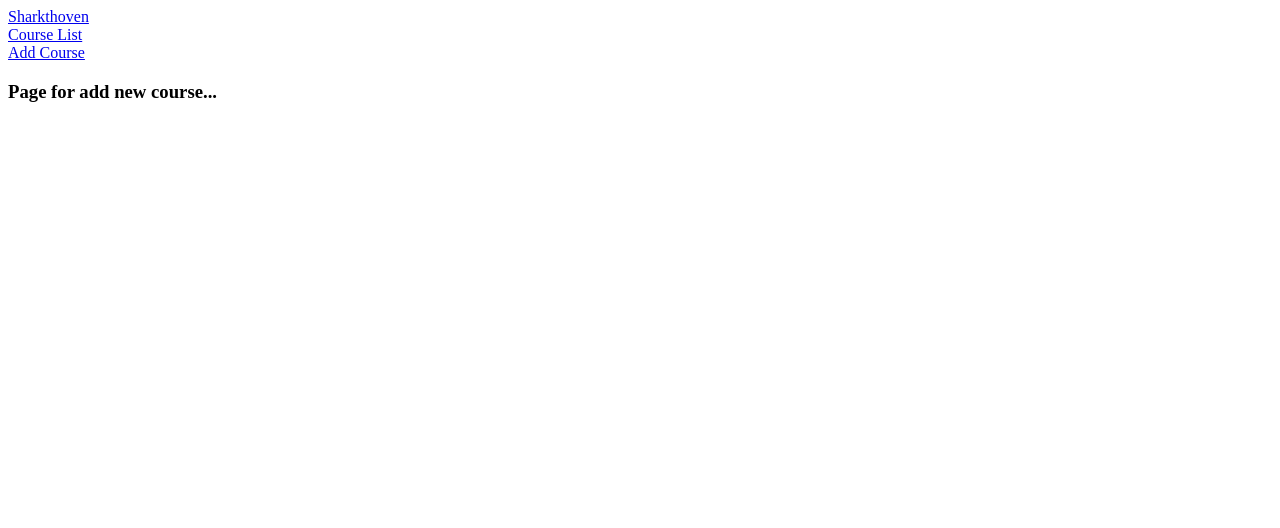
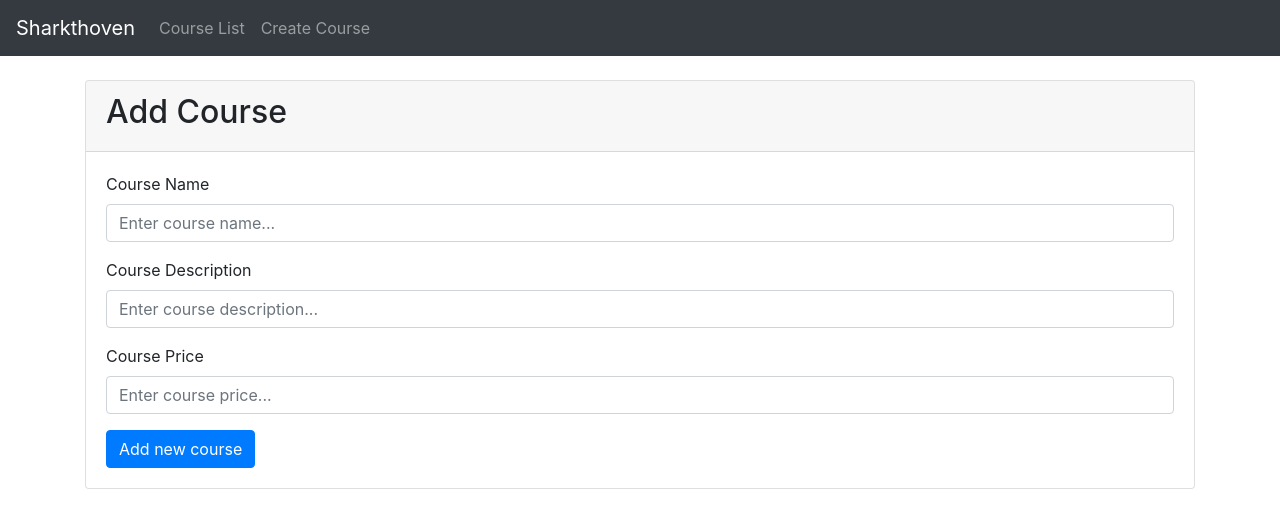
Before and after one commit to Sharkthovenzart/INT203_Groupwork_SPA, a Vue app: page /create_course in a window 1280 px wide. Shown: the top 528 px of the page. Built offline with nearby package versions, Linux system fonts and the light colour scheme.

Commit message:
[Update] Update 2 components using Bootstrap and adding vuex dpdc.

```diff
--- a/package.json
+++ b/package.json
@@ -10,7 +10,8 @@
   "dependencies": {
     "core-js": "^3.6.5",
     "vue": "^2.6.11",
-    "vue-router": "^3.5.1"
+    "vue-router": "^3.5.1",
+    "vuex": "^3.6.2"
   },
   "devDependencies": {
     "@vue/cli-plugin-babel": "~4.5.0",
--- a/public/index.html
+++ b/public/index.html
@@ -1,17 +1,32 @@
 <!DOCTYPE html>
 <html lang="">
+
 <head>
   <meta charset="utf-8">
   <meta http-equiv="X-UA-Compatible" content="IE=edge">
   <meta name="viewport" content="width=device-width,initial-scale=1.0">
   <link rel="icon" href="<%= BASE_URL %>favicon.ico">
+  <link rel="stylesheet" href="https://stackpath.bootstrapcdn.com/bootstrap/4.3.1/css/bootstrap.min.css"
+    integrity="sha384-ggOyR0iXCbMQv3Xipma34MD+dH/1fQ784/j6cY/iJTQUOhcWr7x9JvoRxT2MZw1T" crossorigin="anonymous" />
   <title><%= htmlWebpackPlugin.options.title %></title>
 </head>
+
 <body>
+  <script src="https://code.jquery.com/jquery-3.3.1.slim.min.js"
+    integrity="sha384-q8i/X+965DzO0rT7abK41JStQIAqVgRVzpbzo5smXKp4YfRvH+8abtTE1Pi6jizo" crossorigin="anonymous">
+  </script>
+  <script src="https://cdnjs.cloudflare.com/ajax/libs/popper.js/1.14.7/umd/popper.min.js"
+    integrity="sha384-UO2eT0CpHqdSJQ6hJty5KVphtPhzWj9WO1clHTMGa3JDZwrnQq4sF86dIHNDz0W1" crossorigin="anonymous">
+  </script>
+  <script src="https://stackpath.bootstrapcdn.com/bootstrap/4.3.1/js/bootstrap.min.js"
+    integrity="sha384-JjSmVgyd0p3pXB1rRibZUAYoIIy6OrQ6VrjIEaFf/nJGzIxFDsf4x0xIM+B07jRM" crossorigin="anonymous">
+  </script>
   <noscript>
-      <strong>We're sorry but <%= htmlWebpackPlugin.options.title %> doesn't work properly without JavaScript enabled. Please enable it to continue.</strong>
+    <strong>We're sorry but <%= htmlWebpackPlugin.options.title %> doesn't work properly without JavaScript enabled.
+      Please enable it to continue.</strong>
   </noscript>
   <div id="app"></div>
   <!-- built files will be auto injected -->
 </body>
+
 </html>
--- a/src/App.vue
+++ b/src/App.vue
@@ -1,15 +1,17 @@
 <template>
   <div>
     <!-- Navigation by Router -->
-    <div>
-      <router-link to="/">Sharkthoven</router-link>
-    </div>
-    <div>
-      <router-link to="/course_list">Course List</router-link>
-    </div>
-    <div>
-      <router-link to="/create_course">Add Course</router-link>
-    </div>
+    <nav class="navbar navbar-expand navbar-dark bg-dark">
+      <router-link to="/" class="navbar-brand">Sharkthoven</router-link>
+      <div class="navbar-nav mr-auto">
+        <li class="nav-item">
+          <router-link to="/course_list" class="nav-link">Course List</router-link>
+        </li>
+        <li class="nav-item">
+          <router-link to="/create_course" class="nav-link">Create Course</router-link>
+        </li>
+      </div>
+    </nav>
 
     <!-- Preview by Router -->
     <router-view></router-view>
@@ -18,8 +20,8 @@
 
 <script>
 export default {
-  name: 'App'
-}
+  name: "App",
+};
 </script>
 
 <style>
--- a/src/components/CourseList.vue
+++ b/src/components/CourseList.vue
@@ -1,5 +1,32 @@
 <template>
-  <div>
-    <h3>Page for list all course...</h3>
+  <div class="container fluid">
+    <br />
+    <div>
+      <div class="card">
+        <div class="card-header">
+          <h2>Course List</h2>
+        </div>
+        <div class="card-body">
+          <table class="table table-hover">
+            <thead>
+              <tr>
+                <th style="width: 8.33%">No</th>
+                <th style="width: 25%">Name</th>
+                <th style="width: 56%">Description</th>
+                <th style="width: 10.66%">Price &lpar;Baht&rpar;</th>
+              </tr>
+            </thead>
+            <tbody>
+              <tr>
+                <td>1</td>
+                <td>Discord 101</td>
+                <td>Basic knowledge for making server</td>
+                <td>1500</td>
+              </tr>
+            </tbody>
+          </table>
+        </div>
+      </div>
+    </div>
   </div>
 </template>
--- a/src/components/CreateCourse.vue
+++ b/src/components/CreateCourse.vue
@@ -1,5 +1,29 @@
 <template>
-  <div>
-    <h3>Page for add new course...</h3>
+  <div class="container fluid">
+    <br />
+    <div>
+      <div class="card">
+        <div class="card-header">
+          <h2>Add Course</h2>
+        </div>
+        <div class="card-body">
+          <form>
+            <div class="form-group">
+              <label>Course Name</label>
+              <input type="text" class="form-control" placeholder="Enter course name..."/>
+            </div>
+            <div class="form-group">
+              <label>Course Description</label>
+              <input type="text" class="form-control" placeholder="Enter course description..."/>
+            </div>
+            <div class="form-group">
+              <label>Course Price</label>
+              <input type="number" class="form-control" placeholder="Enter course price..."/>
+            </div>
+            <button type="submit" class="btn btn-primary">Add new course</button>
+          </form>
+        </div>
+      </div>
+    </div>
   </div>
 </template>
```
Also changed, not shown: 1 other file (tests, documents, lock files or other folders). Lines whose indentation alone changed are shown as unchanged.
